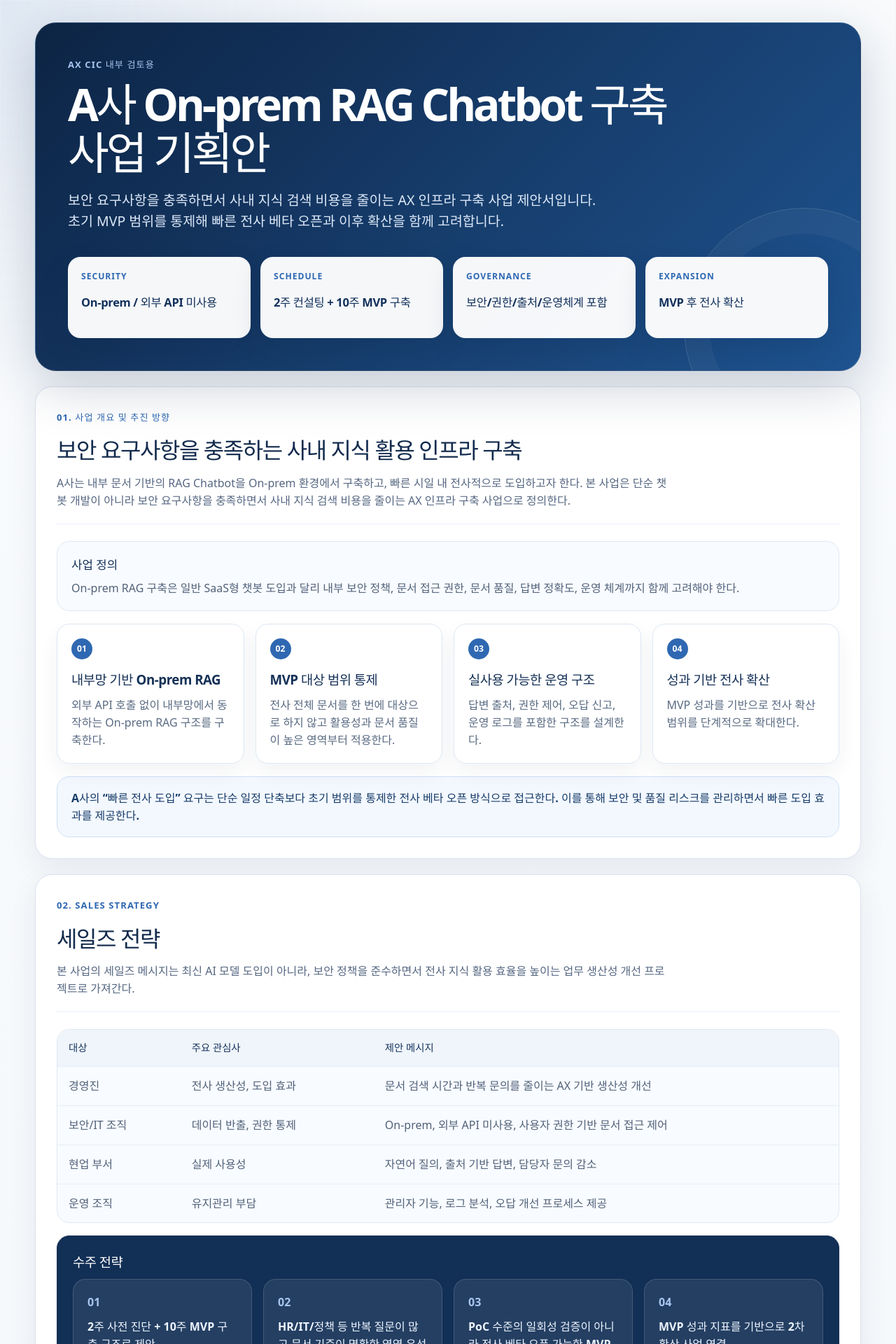
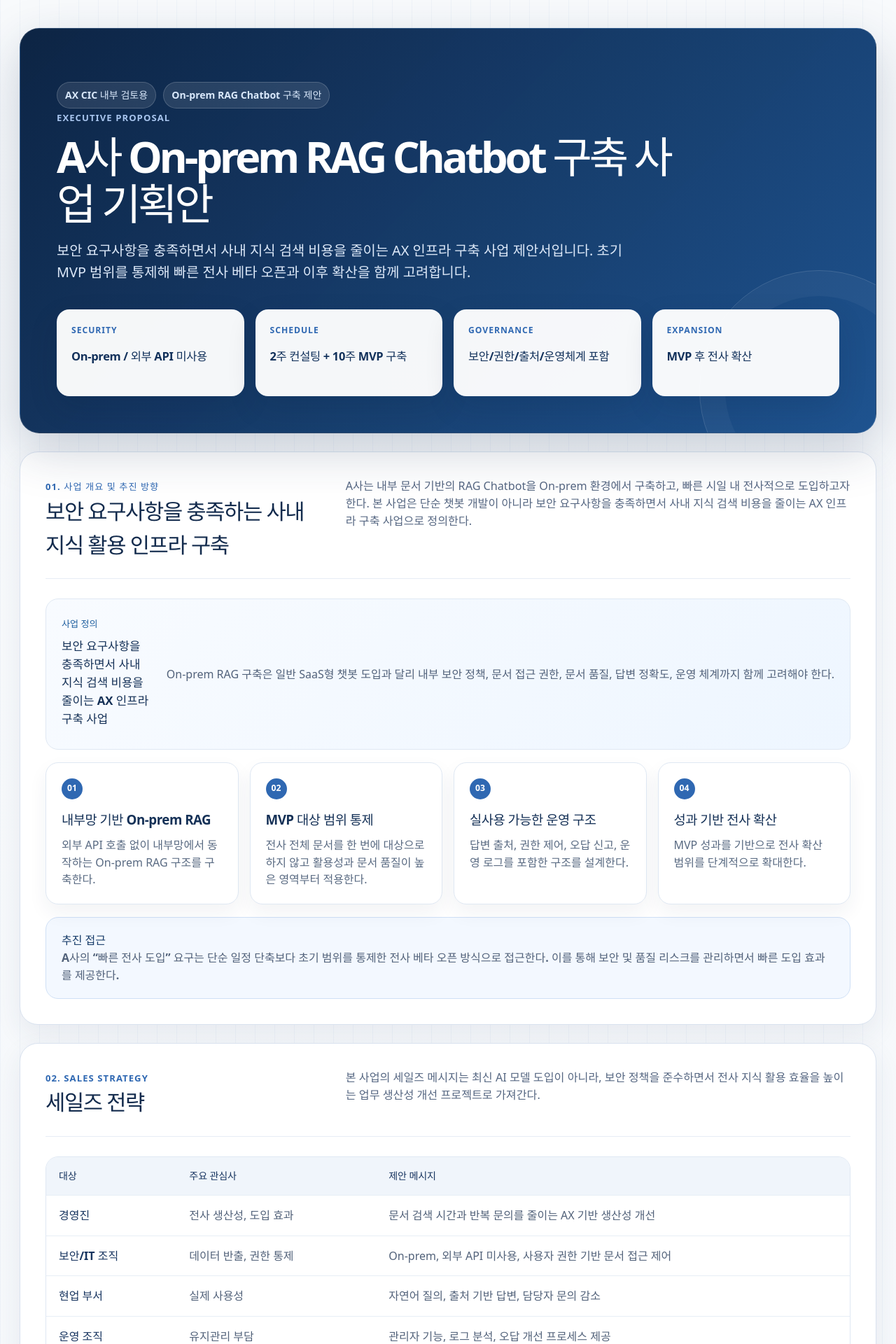
Before and after one commit to uuboogie0911/wrtn, a React (Vite) app: page / in a window 1280 px wide. Shown: the top 1920 px of the page at 70% size. Built offline with nearby package versions, Linux system fonts and the light colour scheme.

Commit message:
Refine executive proposal layout
Co-authored-by: uuboogie0911 <uuboogie0911@users.noreply.github.com>

```diff
--- a/src/components/Hero.tsx
+++ b/src/components/Hero.tsx
@@ -3,8 +3,12 @@ import { heroHighlights } from '../data/proposalData';
 export function Hero() {
   return (
     <header className="hero">
+      <div className="hero__meta">
+        <span>AX CIC 내부 검토용</span>
+        <span>On-prem RAG Chatbot 구축 제안</span>
+      </div>
       <div className="hero__content">
-        <p className="eyebrow">AX CIC 내부 검토용</p>
+        <p className="eyebrow">Executive Proposal</p>
         <h1>A사 On-prem RAG Chatbot 구축 사업 기획안</h1>
         <p className="hero__lead">
           보안 요구사항을 충족하면서 사내 지식 검색 비용을 줄이는 AX 인프라 구축 사업 제안서입니다.
--- a/src/components/Overview.tsx
+++ b/src/components/Overview.tsx
@@ -9,7 +9,10 @@ export function Overview() {
       description="A사는 내부 문서 기반의 RAG Chatbot을 On-prem 환경에서 구축하고, 빠른 시일 내 전사적으로 도입하고자 한다. 본 사업은 단순 챗봇 개발이 아니라 보안 요구사항을 충족하면서 사내 지식 검색 비용을 줄이는 AX 인프라 구축 사업으로 정의한다."
     >
       <div className="definition-card">
-        <strong>사업 정의</strong>
+        <div>
+          <span className="definition-label">사업 정의</span>
+          <strong>보안 요구사항을 충족하면서 사내 지식 검색 비용을 줄이는 AX 인프라 구축 사업</strong>
+        </div>
         <p>
           On-prem RAG 구축은 일반 SaaS형 챗봇 도입과 달리 내부 보안 정책, 문서 접근 권한, 문서 품질,
           답변 정확도, 운영 체계까지 함께 고려해야 한다.
@@ -25,8 +28,11 @@ export function Overview() {
         ))}
       </div>
       <div className="notice-block">
-        A사의 “빠른 전사 도입” 요구는 단순 일정 단축보다 초기 범위를 통제한 전사 베타 오픈 방식으로
-        접근한다. 이를 통해 보안 및 품질 리스크를 관리하면서 빠른 도입 효과를 제공한다.
+        <span>추진 접근</span>
+        <p>
+          A사의 “빠른 전사 도입” 요구는 단순 일정 단축보다 초기 범위를 통제한 전사 베타 오픈 방식으로
+          접근한다. 이를 통해 보안 및 품질 리스크를 관리하면서 빠른 도입 효과를 제공한다.
+        </p>
       </div>
     </Section>
   );
--- a/src/data/proposalData.ts
+++ b/src/data/proposalData.ts
@@ -232,6 +232,29 @@ export const architectureFlow = [
 
 export const architectureAdmin = ['문서 관리', '재인덱싱', '피드백 관리'];
 
+export const architectureGroups = [
+  {
+    label: 'User Layer',
+    title: '사용자 접점',
+    items: ['사용자 질문', '출처 포함 응답'],
+  },
+  {
+    label: 'Security Layer',
+    title: '보안/권한',
+    items: ['인증/권한 확인', '권한 기반 문서 검색 제한'],
+  },
+  {
+    label: 'Retrieval Layer',
+    title: '검색/문서 처리',
+    items: ['문서 검색(Vector DB)', '관련 문서 추출'],
+  },
+  {
+    label: 'Generation Layer',
+    title: '답변/운영',
+    items: ['답변 생성', '로그 저장 / 오답 신고'],
+  },
+];
+
 export const staffing = [
   { role: 'Project Manager', count: '1', responsibility: '범위, 일정, 고객 커뮤니케이션, 리스크 관리' },
   { role: 'AI/RAG Engineer', count: '2', responsibility: 'RAG 파이프라인, Embedding, 검색 품질 개선' },
--- a/src/styles.css
+++ b/src/styles.css
@@ -7,6 +7,13 @@
   font-synthesis: none;
   line-height: 1.55;
   text-rendering: optimizeLegibility;
+  --navy: #102a4c;
+  --blue: #2f68b2;
+  --blue-dark: #1f5f9f;
+  --ink: #132b4d;
+  --muted: #566782;
+  --line: #d9e2ef;
+  --panel: #f8fbff;
 }
 
 * {
@@ -17,26 +24,27 @@ body {
   margin: 0;
   min-width: 320px;
   background:
-    radial-gradient(circle at top left, rgba(47, 104, 178, 0.12), transparent 34rem),
+    linear-gradient(90deg, rgba(47, 104, 178, 0.045) 1px, transparent 1px),
     linear-gradient(180deg, #f8fafc 0%, #eef3f9 100%);
+  background-size: 28px 28px, auto;
 }
 
 main {
-  width: min(1180px, calc(100% - 40px));
+  width: min(1280px, calc(100% - 56px));
   margin: 0 auto;
-  padding: 32px 0 72px;
+  padding: 40px 0 84px;
 }
 
 .hero {
   overflow: hidden;
   position: relative;
-  padding: 46px;
+  padding: 52px;
   color: #ffffff;
   background:
     linear-gradient(135deg, rgba(13, 36, 68, 0.98), rgba(31, 86, 148, 0.94)),
     #102a4c;
   border: 1px solid rgba(255, 255, 255, 0.12);
-  border-radius: 30px;
+  border-radius: 28px;
   box-shadow: 0 24px 70px rgba(26, 50, 85, 0.22);
 }
 
@@ -55,7 +63,7 @@ main {
 .hero__content {
   position: relative;
   z-index: 1;
-  max-width: 860px;
+  max-width: 920px;
 }
 
 .eyebrow {
@@ -74,16 +82,37 @@ main {
 
 .hero h1 {
   margin: 0;
-  font-size: clamp(2.15rem, 5vw, 4.4rem);
+  font-size: clamp(2.4rem, 4.8vw, 4.65rem);
   line-height: 1.08;
-  letter-spacing: -0.065em;
+  letter-spacing: -0.07em;
 }
 
 .hero__lead {
-  max-width: 760px;
-  margin: 18px 0 0;
+  max-width: 820px;
+  margin: 20px 0 0;
   color: #dce8f8;
-  font-size: clamp(1.02rem, 2vw, 1.22rem);
+  font-size: clamp(1.06rem, 1.8vw, 1.24rem);
+}
+
+.hero-meta,
+.hero__meta {
+  position: relative;
+  z-index: 1;
+  display: flex;
+  flex-wrap: wrap;
+  gap: 10px;
+  margin-top: 24px;
+}
+
+.hero-meta span,
+.hero__meta span {
+  padding: 7px 11px;
+  color: #d9e8fb;
+  background: rgba(255, 255, 255, 0.1);
+  border: 1px solid rgba(255, 255, 255, 0.18);
+  border-radius: 999px;
+  font-size: 0.88rem;
+  font-weight: 800;
 }
 
 .hero__grid {
@@ -91,13 +120,13 @@ main {
   z-index: 1;
   display: grid;
   grid-template-columns: repeat(4, 1fr);
-  gap: 14px;
-  margin-top: 36px;
+  gap: 16px;
+  margin-top: 38px;
 }
 
 .summary-card {
-  min-height: 116px;
-  padding: 18px;
+  min-height: 124px;
+  padding: 20px;
   background: rgba(255, 255, 255, 0.96);
   border: 1px solid rgba(255, 255, 255, 0.18);
   border-radius: 18px;
@@ -114,6 +143,20 @@ main {
   text-transform: uppercase;
 }
 
+.summary-card__index {
+  display: inline-flex;
+  align-items: center;
+  justify-content: center;
+  width: 28px;
+  height: 28px;
+  margin-bottom: 14px;
+  color: #ffffff;
+  background: var(--blue);
+  border-radius: 999px;
+  font-size: 0.76rem;
+  font-weight: 900;
+}
+
 .summary-card strong {
   display: block;
   color: #12315b;
@@ -122,36 +165,43 @@ main {
 }
 
 .section {
-  margin-top: 22px;
-  padding: 30px;
+  margin-top: 26px;
+  padding: 36px;
   background: #ffffff;
   border: 1px solid #d9e2ef;
-  border-radius: 24px;
+  border-radius: 26px;
   box-shadow: 0 14px 38px rgba(37, 56, 85, 0.08);
 }
 
 .section-heading {
-  display: block;
-  gap: 26px;
-  margin-bottom: 24px;
-  padding-bottom: 20px;
+  display: grid;
+  grid-template-columns: minmax(260px, 0.55fr) minmax(0, 1fr);
+  gap: 32px;
+  margin-bottom: 28px;
+  padding-bottom: 24px;
   border-bottom: 1px solid #e6edf5;
 }
 
 .section-heading h2 {
   margin: 0;
   color: #132b4d;
-  font-size: clamp(1.45rem, 2.6vw, 2rem);
+  font-size: clamp(1.55rem, 2.4vw, 2.08rem);
   letter-spacing: -0.045em;
 }
 
 .section-heading p {
-  max-width: 880px;
-  margin: 10px 0 0;
+  max-width: 760px;
+  margin: 0;
   color: #566782;
+  font-size: 1.01rem;
+}
+
+.section-heading .eyebrow {
+  margin-bottom: 0;
 }
 
 .definition-card,
+.definition-summary,
 .notice-block,
 .strategy-panel,
 .timeline-card,
@@ -167,8 +217,13 @@ main {
 }
 
 .definition-card {
+  display: grid;
+  grid-template-columns: minmax(0, 1fr) auto;
+  gap: 22px;
+  align-items: center;
   margin-bottom: 18px;
-  padding: 20px;
+  padding: 22px;
+  background: linear-gradient(135deg, #f8fbff, #eef6ff);
 }
 
 .definition-card strong {
@@ -178,10 +233,41 @@ main {
   font-size: 1.05rem;
 }
 
+.definition-label {
+  display: inline-flex;
+  margin-bottom: 8px;
+  color: var(--blue-dark);
+  font-size: 0.82rem;
+  font-weight: 900;
+}
+
 .definition-card p,
 .notice-block p {
   margin: 0;
   color: #52627a;
+}
+
+.definition-summary {
+  display: grid;
+  min-width: 280px;
+  grid-template-columns: repeat(2, 1fr);
+  gap: 10px;
+  padding: 14px;
+  background: #ffffff;
+}
+
+.definition-summary span {
+  display: grid;
+  gap: 2px;
+  color: #63728a;
+  font-size: 0.8rem;
+  font-weight: 800;
+}
+
+.definition-summary strong {
+  margin: 0;
+  color: var(--ink);
+  font-size: 0.96rem;
 }
 
 .card-grid,
@@ -201,7 +287,7 @@ main {
 .differentiator-card,
 .staff-card,
 .strategy-step {
-  padding: 20px;
+  padding: 22px;
   background: #ffffff;
   border: 1px solid #dfe8f3;
   border-radius: 18px;
@@ -237,6 +323,24 @@ main {
   letter-spacing: -0.025em;
 }
 
+.card-points {
+  display: flex;
+  flex-wrap: wrap;
+  gap: 8px;
+  margin-top: 16px;
+}
+
+.mini-pill {
+  display: inline-flex;
+  padding: 6px 9px;
+  color: #244668;
+  background: #eef4fb;
+  border: 1px solid #d8e5f3;
+  border-radius: 999px;
+  font-size: 0.8rem;
+  font-weight: 800;
+}
+
 .direction-card p,
 .differentiator-card p,
 .staff-card p,
@@ -247,7 +351,7 @@ main {
 
 .notice-block {
   margin-top: 18px;
-  padding: 18px 20px;
+  padding: 20px 22px;
   color: #163b68;
   background: #f3f8ff;
   border-color: #cfe0f6;
@@ -260,26 +364,36 @@ main {
 
 table {
   width: 100%;
-  border-collapse: collapse;
-  min-width: 720px;
+  min-width: 760px;
+  border-collapse: separate;
+  border-spacing: 0;
 }
 
 th,
 td {
-  padding: 15px 16px;
+  padding: 16px 18px;
   text-align: left;
   border-bottom: 1px solid #e7eef6;
   vertical-align: top;
 }
 
 th {
+  position: sticky;
+  top: 0;
   color: #17345f;
   background: #f0f5fb;
-  font-size: 0.9rem;
+  font-size: 0.88rem;
+  letter-spacing: -0.01em;
 }
 
 td {
   color: #52627a;
+  background: #ffffff;
+}
+
+td:first-child {
+  color: #17345f;
+  font-weight: 900;
 }
 
 tr:last-child td {
@@ -291,6 +405,26 @@ tr:last-child td {
   padding: 22px;
   background: #122f55;
   border-color: #122f55;
+}
+
+.differentiator-card {
+  display: grid;
+  grid-template-rows: auto auto minmax(0, 1fr) auto;
+}
+
+.card-heading {
+  display: grid;
+  grid-template-columns: auto minmax(0, 1fr);
+  gap: 12px;
+  align-items: start;
+}
+
+.card-heading .number-badge {
+  margin-bottom: 0;
+}
+
+.card-summary {
+  margin-top: 12px;
 }
 
 .strategy-panel h3 {
@@ -407,49 +541,86 @@ tr:last-child td {
   color: #5d6c82;
 }
 
+.timeline-summary {
+  display: grid;
+  grid-template-columns: repeat(2, 1fr);
+  gap: 14px;
+  margin-bottom: 18px;
+}
+
+.timeline-summary > div {
+  padding: 20px;
+  background: #f8fbff;
+  border: 1px solid #dfe8f3;
+  border-radius: 18px;
+}
+
+.timeline-summary span {
+  color: var(--blue-dark);
+  font-size: 0.84rem;
+  font-weight: 900;
+}
+
+.timeline-summary strong {
+  display: block;
+  margin-top: 4px;
+  color: var(--ink);
+  font-size: clamp(1.8rem, 3vw, 2.4rem);
+  line-height: 1;
+}
+
+.timeline-summary p {
+  margin: 8px 0 0;
+  color: var(--muted);
+}
+
 .timeline-shell {
   overflow-x: auto;
-  padding-bottom: 4px;
+  padding: 8px;
+  background: #f8fbff;
+  border: 1px solid #dfe8f3;
+  border-radius: 20px;
 }
 
 .weeks-grid {
   display: grid;
   grid-template-columns: repeat(10, 1fr);
-  gap: 6px;
+  gap: 8px;
 }
 
 .week-header {
-  min-width: 760px;
-  margin-left: 220px;
-  margin-bottom: 8px;
+  min-width: 840px;
+  margin-left: 260px;
+  margin-bottom: 10px;
   color: #60728b;
   font-size: 0.82rem;
   font-weight: 900;
 }
 
 .week-header span {
-  padding: 8px 0;
+  padding: 10px 0;
   text-align: center;
-  background: #edf3fa;
+  background: #eaf1f9;
+  border: 1px solid #dbe6f2;
   border-radius: 10px;
 }
 
 .gantt-list {
   display: grid;
-  min-width: 980px;
-  gap: 8px;
+  min-width: 1110px;
+  gap: 10px;
 }
 
 .gantt-row {
   display: grid;
-  grid-template-columns: 220px minmax(760px, 1fr);
-  gap: 10px;
+  grid-template-columns: 260px minmax(840px, 1fr);
+  gap: 12px;
   align-items: stretch;
 }
 
 .gantt-label {
-  padding: 13px 14px;
-  background: #f8fbff;
+  padding: 15px 16px;
+  background: #ffffff;
   border: 1px solid #dfe8f3;
   border-radius: 14px;
 }
@@ -460,8 +631,12 @@ tr:last-child td {
 }
 
 .gantt-label span {
-  display: block;
+  display: inline-flex;
+  margin-top: 7px;
+  padding: 3px 8px;
   color: #1f5f9f;
+  background: #eaf3ff;
+  border-radius: 999px;
   font-size: 0.86rem;
   font-weight: 900;
 }
@@ -473,16 +648,17 @@ tr:last-child td {
 }
 
 .gantt-track {
-  min-height: 66px;
-  padding: 12px 0;
+  min-height: 76px;
+  padding: 14px 0;
   background:
     repeating-linear-gradient(
       90deg,
       #f0f4f9 0,
-      #f0f4f9 calc(10% - 5px),
-      transparent calc(10% - 5px),
+      #edf3fa calc(10% - 6px),
+      transparent calc(10% - 6px),
       transparent 10%
     );
+  border: 1px solid #e2eaf4;
   border-radius: 14px;
 }
 
@@ -490,7 +666,9 @@ tr:last-child td {
   display: flex;
   align-items: center;
   justify-content: center;
-  min-height: 42px;
+  flex-direction: column;
+  gap: 2px;
+  min-height: 48px;
   padding: 0 10px;
   color: #ffffff;
   background: linear-gradient(135deg, #245a9c, #3b78bd);
@@ -500,15 +678,18 @@ tr:last-child td {
   text-align: center;
 }
 
+.gantt-bar strong {
+  font-size: 0.9rem;
+}
+
+.gantt-bar small {
+  color: #d7e7fb;
+  font-size: 0.76rem;
+}
+
 .architecture {
   display: grid;
   gap: 18px;
-}
-
-.flow-strip {
-  display: grid;
-  grid-template-columns: repeat(7, 1fr);
-  gap: 10px;
 }
 
 .flow-step {
@@ -538,38 +719,67 @@ tr:last-child td {
 
 .architecture-panel {
   position: relative;
-  padding: 22px;
+  overflow-x: auto;
+  padding: 24px;
   background: #fbfdff;
   border: 1px solid #dfe8f3;
   border-radius: 18px;
 }
 
-.user-node {
-  display: none;
+.architecture-lanes {
+  display: grid;
+  min-width: 980px;
+  grid-template-columns: repeat(4, 1fr);
+  gap: 16px;
 }
 
-.architecture-svg {
-  display: block;
-  width: 100%;
-  min-height: 320px;
+.architecture-lane {
+  position: relative;
+  display: grid;
+  gap: 12px;
+  align-content: start;
+  padding: 18px;
+  background: #ffffff;
+  border: 1px solid #dfe8f3;
+  border-radius: 18px;
 }
 
-.architecture-svg rect {
-  fill: #ffffff;
-  stroke: #cfe0f6;
-  stroke-width: 2;
+.architecture-lane:not(:last-child)::after {
+  position: absolute;
+  top: 50%;
+  right: -18px;
+  z-index: 1;
+  width: 20px;
+  height: 2px;
+  content: "";
+  background: var(--blue);
 }
 
-.architecture-svg path {
-  fill: none;
-  stroke: #2563eb;
-  stroke-width: 2.6;
+.lane-label {
+  color: var(--blue-dark);
+  font-size: 0.82rem;
+  font-weight: 900;
 }
 
-.architecture-svg text {
-  fill: #17345f;
-  font-size: 16px;
-  font-weight: 800;
+.architecture-node {
+  min-height: 82px;
+  padding: 15px;
+  background: #f8fbff;
+  border: 1px solid #dfe8f3;
+  border-radius: 14px;
+}
+
+.architecture-node strong {
+  display: block;
+  color: var(--ink);
+  letter-spacing: -0.02em;
+}
+
+.architecture-node span {
+  display: block;
+  margin-top: 5px;
+  color: var(--muted);
+  font-size: 0.9rem;
 }
 
 .admin-box {
@@ -629,13 +839,18 @@ tr:last-child td {
   margin-bottom: 18px;
 }
 
-.estimate-summary > div {
+.estimate-summary > div,
+.summary-tile {
   display: grid;
   gap: 5px;
   padding: 22px;
   color: #ffffff;
   background: #122f55;
   border-radius: 18px;
+}
+
+.summary-tile.primary {
+  background: linear-gradient(135deg, #102a4c, #225d9d);
 }
 
 .estimate-summary .label {
@@ -652,6 +867,29 @@ tr:last-child td {
 .total-row td {
   color: #153157;
   background: #f3f8ff;
+  font-weight: 900;
+}
+
+.amount-cell {
+  text-align: right;
+  white-space: nowrap;
+}
+
+.ratio-cell {
+  text-align: center;
+  white-space: nowrap;
+}
+
+.ratio-badge {
+  display: inline-flex;
+  min-width: 48px;
+  justify-content: center;
+  padding: 4px 8px;
+  color: var(--blue-dark);
+  background: #eaf3ff;
+  border: 1px solid #d4e5f8;
+  border-radius: 999px;
+  font-size: 0.82rem;
   font-weight: 900;
 }
 
@@ -753,7 +991,6 @@ tr:last-child td {
   .hero__grid,
   .card-grid.four,
   .strategy-grid,
-  .flow-strip,
   .staff-grid {
     grid-template-columns: repeat(2, 1fr);
   }
@@ -786,7 +1023,6 @@ tr:last-child td {
   .card-grid.four,
   .differentiator-grid,
   .strategy-grid,
-  .flow-strip,
   .staff-grid,
   .estimate-summary {
     grid-template-columns: 1fr;
@@ -804,12 +1040,9 @@ tr:last-child td {
     grid-template-columns: 190px minmax(760px, 1fr);
   }
 
-  .architecture-panel {
+  .architecture-panel,
+  .flow-strip {
     overflow-x: auto;
-  }
-
-  .architecture-svg {
-    min-width: 760px;
   }
 
   .metric-row {
```
Also changed, not shown: src/components/BuildTimeline.tsx (+12 -0 lines), src/components/Differentiators.tsx (+5 -3 lines), src/components/Estimate.tsx (+22 -12 lines), src/components/RagArchitecture.tsx (+14 -45 lines).
